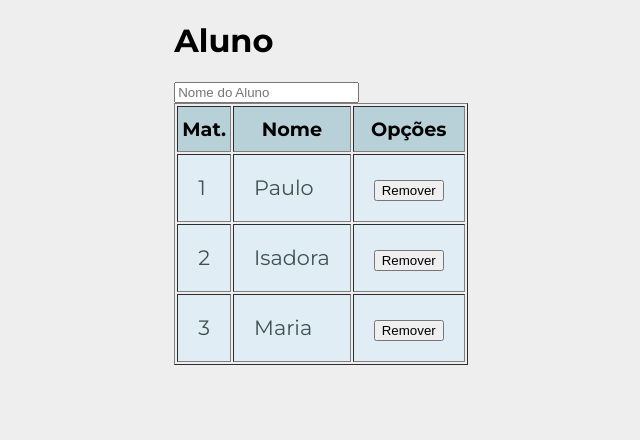
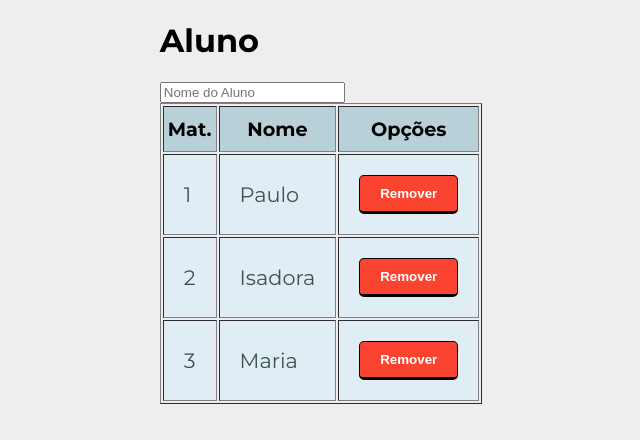
Before and after one commit to PauloAlves8039/dotnet-core-vue-project-school, a Vue app in the folder project-school/: page / in a window 1280 px wide. Shown: the top 440 px of the page, without its empty margins (319-959 px from the left). Built offline with nearby package versions, Linux system fonts and the light colour scheme.

Commit message:
Aplicando estilo no botão Remover

```diff
--- a/project-school/src/App.vue
+++ b/project-school/src/App.vue
@@ -30,20 +30,37 @@
   height: 100%;
 }
 /* #app{} */
+.btn_Danger {
+  background-color: #fa4430;
+}
+.btn {
+  font-weight: bold;
+  color: white;
+  padding: 10px 20px;
+  cursor: pointer;
+  border: 1px solid #000;
+  border-radius: 5px;
+  border-bottom: 3px solid black;
+}
+.btn:hover {
+  text-shadow: 1px 1px 1px black;
+  margin-top: 3px;
+  border-bottom: 1px solid black;
+}
 table {
   margin: 0px;
   padding: 0px;
   list-style-type: none;
   width: 100%;
 }
-table tr td{
+table tr td {
   padding: 20px;
   font-size: 1.3em;
   background-color: #e0edf4;
   margin-bottom: 2px;
   color: #3e5252;
 }
-table thead th{
+table thead th {
   background-color: rgb(184, 208, 216) !important;
   font-size: 1.2em;
   padding: 10px 0px;
--- a/project-school/src/components/Alunos.vue
+++ b/project-school/src/components/Alunos.vue
@@ -19,7 +19,9 @@
           <!-- <td>{{ aluno.id }}</td> -->
           <td>{{ aluno.nome }}</td>
           <td>
-            <button class="btn" @click="remover(aluno)">Remover</button>
+            <button class="btn btn_Danger" @click="remover(aluno)">
+              Remover
+            </button>
           </td>
         </tr>
       </tbody>
```
